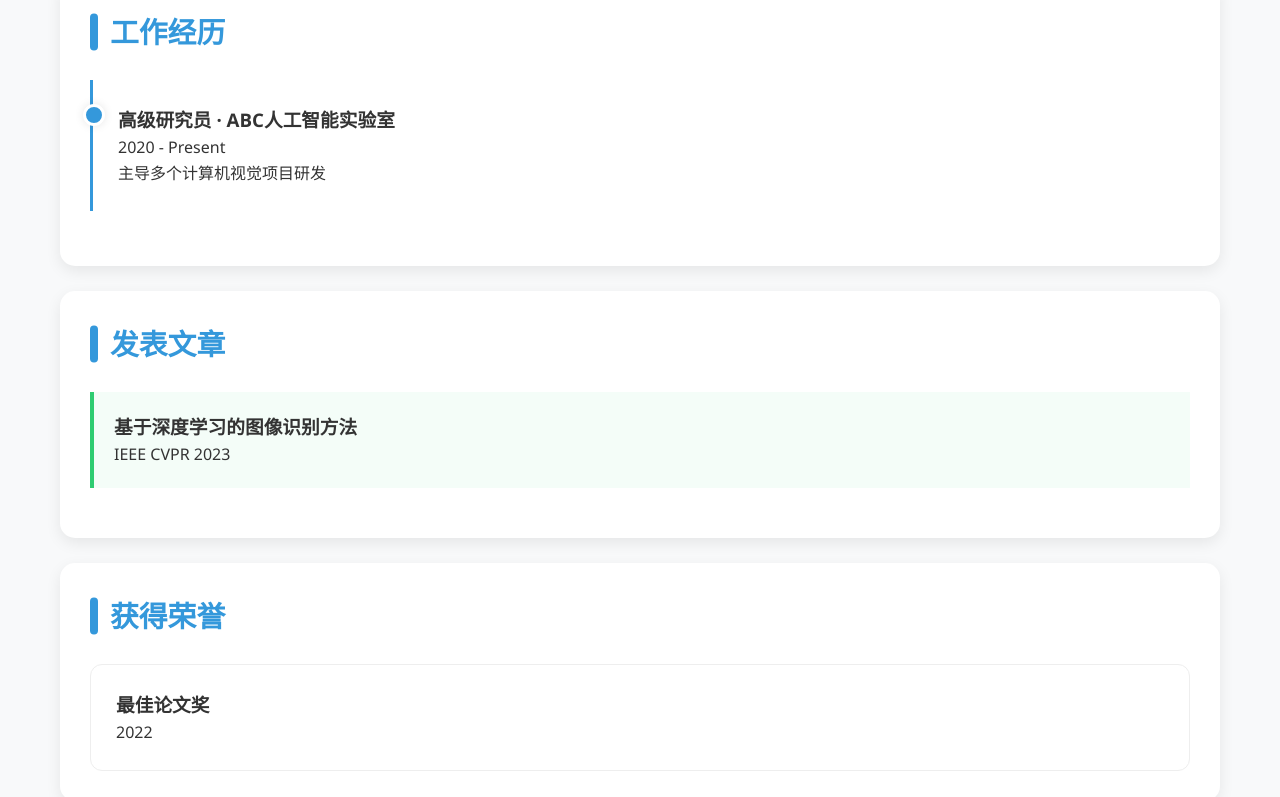
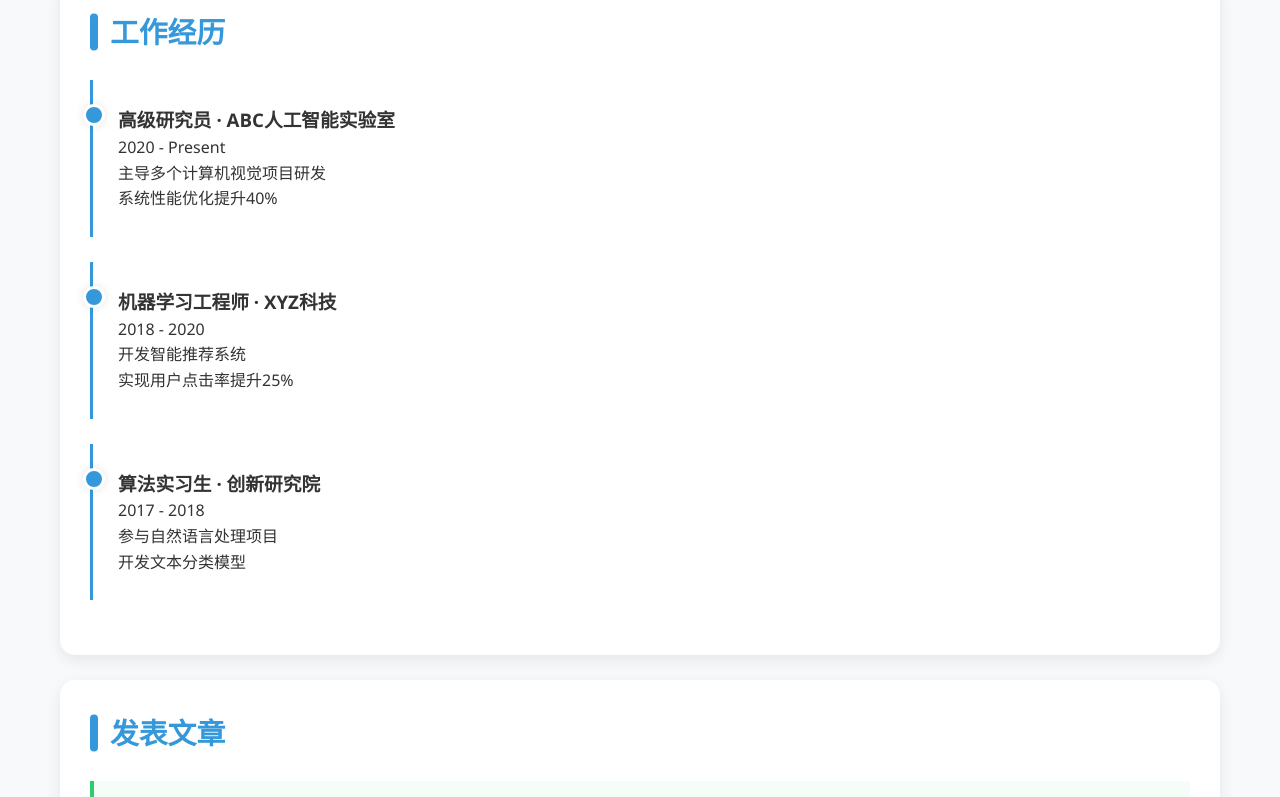
Before and after one commit to CongNJU/CongNJU.github.io, a plain HTML site: page index.html in a window 1280 px wide. Shown: the part 682-1479 px from the top of the page. Drawn offline with Linux system fonts and the light colour scheme.

Commit message:
Update index.html

```diff
--- a/index.html
+++ b/index.html
@@ -302,6 +302,8 @@
         <section class="section">
             <h2 data-lang="zh">工作经历</h2>
             <h2 data-lang="en" style="display:none">Experience</h2>
+
+            <!-- 第一个时间线条目 -->
             <div class="timeline-item">
                 <h3 data-lang="zh">高级研究员 · ABC人工智能实验室</h3>
                 <h3 data-lang="en" style="display:none">Senior Researcher · ABC AI Lab</h3>
@@ -309,6 +311,34 @@
                 <ul>
                     <li data-lang="zh">主导多个计算机视觉项目研发</li>
                     <li data-lang="en" style="display:none">Led multiple computer vision projects</li>
+                    <li data-lang="zh">系统性能优化提升40%</li>
+                    <li data-lang="en" style="display:none">Improved system performance by 40%</li>
+                </ul>
+            </div>
+
+            <!-- 新增第二个时间线条目 -->
+            <div class="timeline-item">
+                <h3 data-lang="zh">机器学习工程师 · XYZ科技</h3>
+                <h3 data-lang="en" style="display:none">Machine Learning Engineer · XYZ Tech</h3>
+                <p>2018 - 2020</p>
+                <ul>
+                    <li data-lang="zh">开发智能推荐系统</li>
+                    <li data-lang="en" style="display:none">Developed intelligent recommendation system</li>
+                    <li data-lang="zh">实现用户点击率提升25%</li>
+                    <li data-lang="en" style="display:none">Achieved 25% CTR improvement</li>
+                </ul>
+            </div>
+
+            <!-- 新增第三个时间线条目 -->
+            <div class="timeline-item">
+                <h3 data-lang="zh">算法实习生 · 创新研究院</h3>
+                <h3 data-lang="en" style="display:none">Algorithm Intern · Innovation Lab</h3>
+                <p>2017 - 2018</p>
+                <ul>
+                    <li data-lang="zh">参与自然语言处理项目</li>
+                    <li data-lang="en" style="display:none">Participated in NLP projects</li>
+                    <li data-lang="zh">开发文本分类模型</li>
+                    <li data-lang="en" style="display:none">Developed text classification model</li>
                 </ul>
             </div>
         </section>
```
